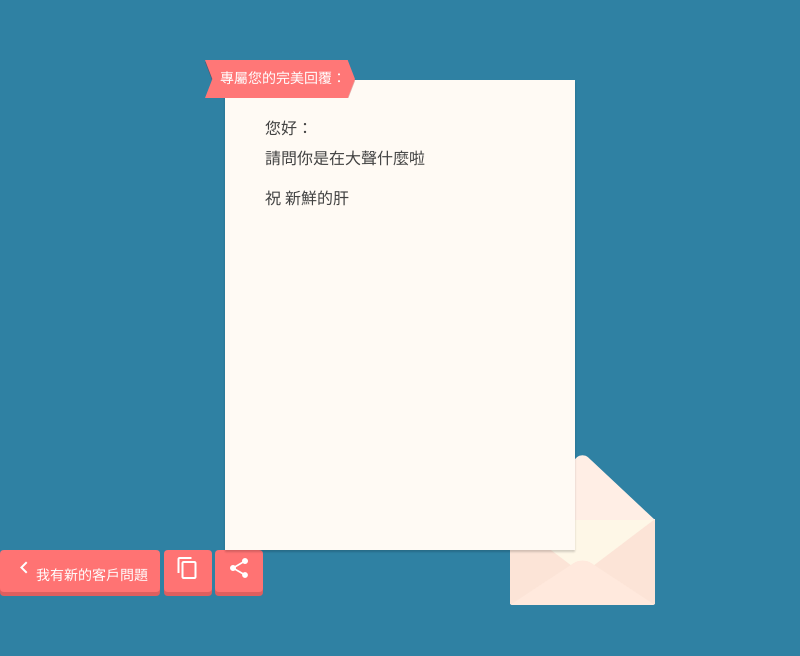
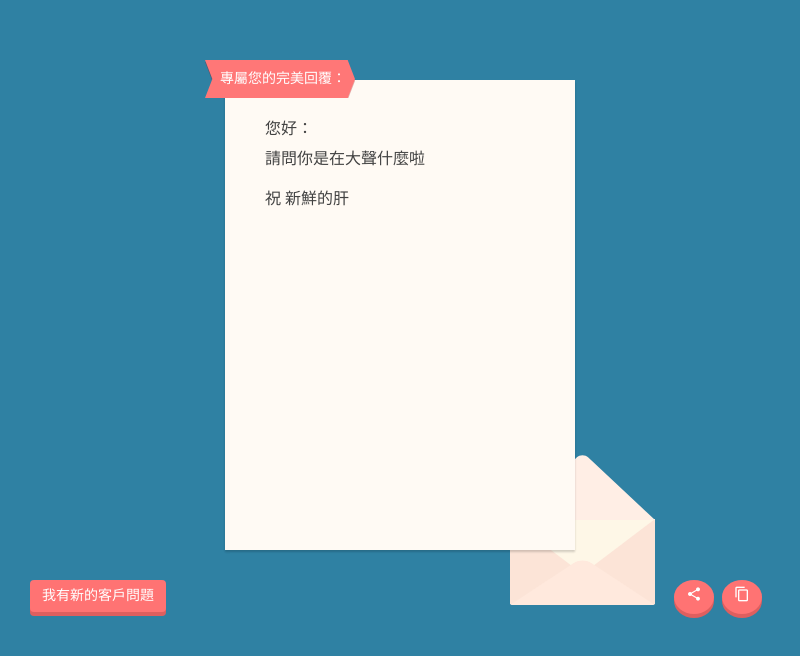
Before and after one commit to weitalu/awesome-answering-machine, an Electron app: page index.html in a window 800 px wide. Shown: the part 1270-1926 px from the top of the page. Drawn offline with nearby package versions, Linux system fonts and the light colour scheme; no server answers; a web font is replaced by a local one.

Commit message:
Style buttons

```diff
--- a/index.html
+++ b/index.html
@@ -58,7 +58,7 @@
         </div>
       </main>
       <div class="output-actions">
-        <button class="btn  btn-action btn-back"><i class="material-icons">keyboard_arrow_left</i>我有新的客戶問題</button>
+        <button class="btn  btn-action btn-back"><!-- <i class="material-icons">keyboard_arrow_left</i> --><span>我有新的客戶問題</span></button>
         <button class="btn  btn-action btn-copy"><i class="material-icons">content_copy</i></button>
         <button class="btn  btn-action btn-share"><i class="material-icons">share</i></button>
       </div>
@@ -108,6 +108,7 @@
             stuffFlyAway();
             stepOneSlideUp();
             stepTwoSlideUp();
+            // stepThreeSplit();
             inputContentService.render(data.text);
           },
           function(error) {
@@ -144,6 +145,14 @@
         }, 3000);
       }
 
+      function stepThreeSplit() {
+        window.setTimeout(function(){
+          $('.input').fadeOut('400');
+          $('.step-2').addClass('is-slide-up');
+        }, 6000);
+
+      }
+
     </script>
   </body>
 </html>
--- a/sass/index.scss
+++ b/sass/index.scss
@@ -75,6 +75,10 @@ section {
 		color: #ffc2c2;
 		box-shadow: none;
 	}
+}
+
+.material-icons {
+	font-size: 16px;
 }
 
 
@@ -246,6 +250,11 @@ section {
 // Step 2
 .step-2 {
 	text-align: center;
+	transition: all 0.6s ease-out 0.6s;
+
+	&.is-slide-up {
+		height: 0;
+	}
 }
 
 .input {
@@ -323,3 +332,18 @@ section {
 		background: url('../img/step-3/img-step-3-envelop.svg');
 	}
 }
+
+.output-actions {
+	margin: 30px 30px 0;
+}
+
+.btn-back {
+	float: left;
+}
+
+.btn-copy,
+.btn-share {
+	float: right;
+	margin-right: 8px;
+	border-radius: 100%;
+}
```
Also changed, not shown: css/index.css, 1 other file.
